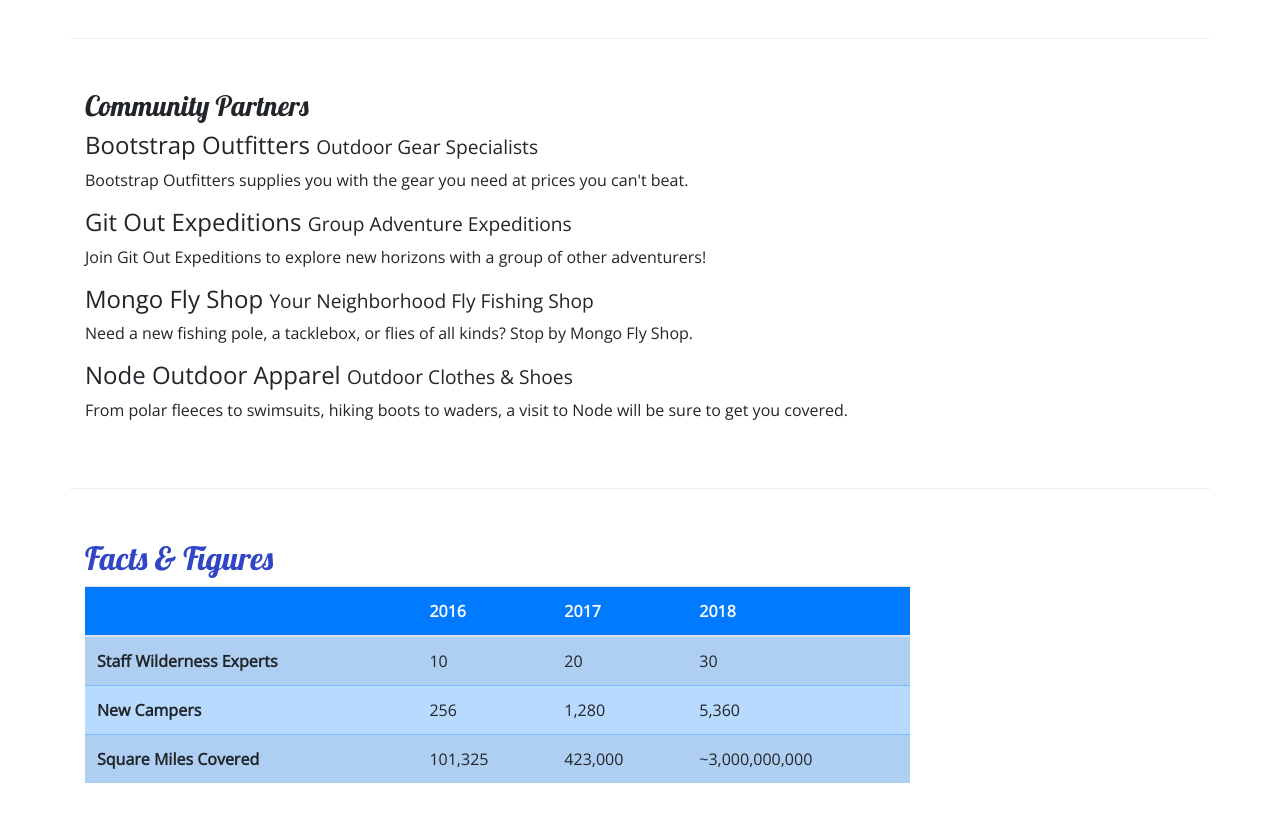
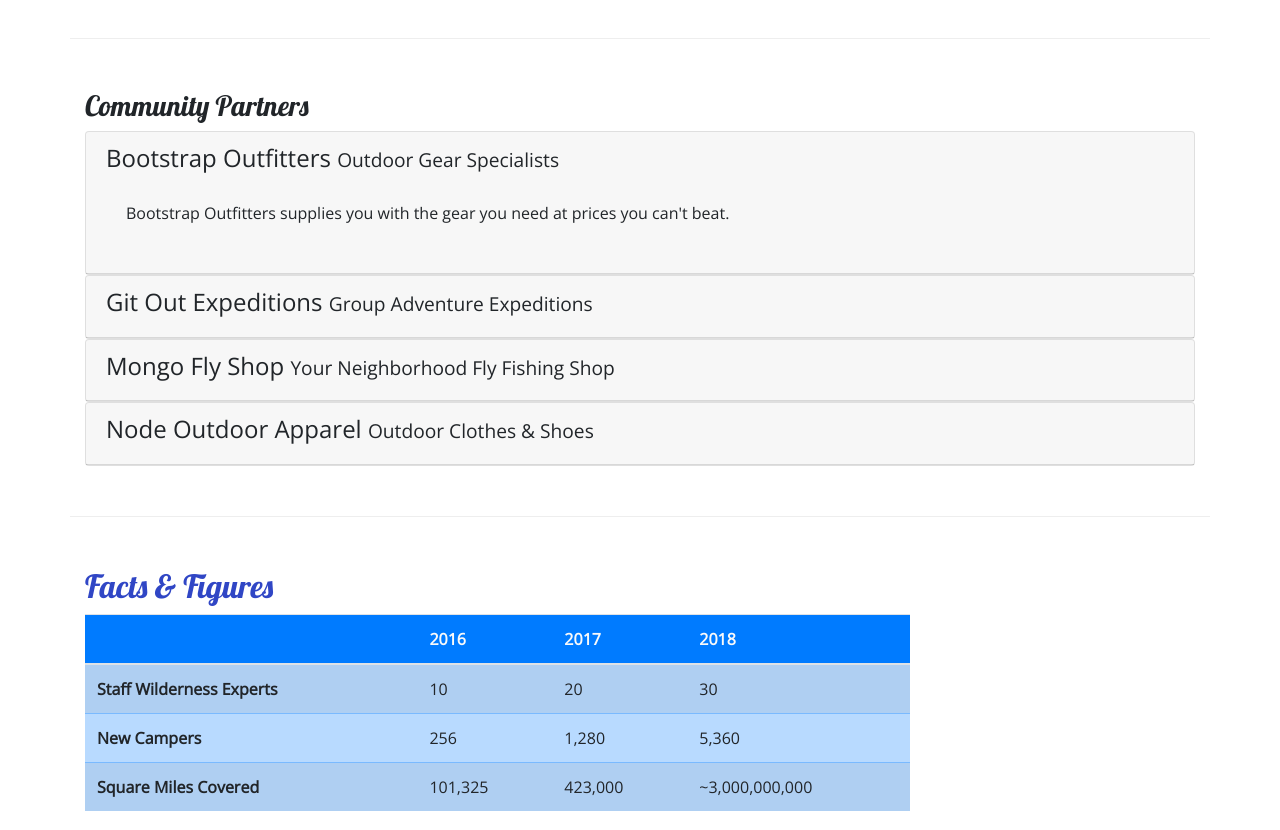
Before and after one commit to storkyyy/bootstrapProject, a website: page aboutus.html in a window 1280 px wide. Shown: the part 780-1610 px from the top of the page. Drawn offline with nearby package versions, Linux system fonts and the light colour scheme.

Commit message:
Mid week 3: Add accordion to aboutus.html

```diff
--- a/aboutus.html
+++ b/aboutus.html
@@ -1,31 +1,46 @@
 <!DOCTYPE html>
 <html lang="en">
-
   <head>
     <!-- Required meta tags always come first -->
     <meta charset="utf-8" />
     <meta name="viewport" content="width=device-width, initial-scale=1" />
 
     <!-- Bootstrap CSS -->
-    <link rel="stylesheet" href="node_modules/bootstrap/dist/css/bootstrap.min.css" />
+    <link
+      rel="stylesheet"
+      href="node_modules/bootstrap/dist/css/bootstrap.min.css"
+    />
 
     <!-- Additional CSS must be placed after Bootstrap CSS -->
-    <link rel="stylesheet" href="node_modules/font-awesome/css/font-awesome.min.css" />
-    <link rel="stylesheet" href="node_modules/bootstrap-social/bootstrap-social.css" />
-    <link rel="stylesheet" href="https://fonts.googleapis.com/css?family=Lobster%7COpen+Sans" />
+    <link
+      rel="stylesheet"
+      href="node_modules/font-awesome/css/font-awesome.min.css"
+    />
+    <link
+      rel="stylesheet"
+      href="node_modules/bootstrap-social/bootstrap-social.css"
+    />
+    <link
+      rel="stylesheet"
+      href="https://fonts.googleapis.com/css?family=Lobster%7COpen+Sans"
+    />
     <link rel="stylesheet" href="assets/css/styles.css" />
 
     <title>NuCamp: A Better Way To Camp</title>
   </head>
 
   <body>
-
     <!-- Website banner -->
     <header class="jumbotron jumbotron-fluid">
       <div class="container">
         <div class="row">
           <div class="col-4 col-sm-3 col-md-2 align-self-center">
-                    <a href="index.html"><img src="assets/img/logo.png" class="img-fluid" alt="NuCamp Logo" /></a>
+            <a href="index.html"
+              ><img
+                src="assets/img/logo.png"
+                class="img-fluid"
+                alt="NuCamp Logo"
+            /></a>
           </div>
           <div class="col">
             <h1>NuCamp</h1>
@@ -38,16 +53,43 @@
     <!-- Website navigation pane, stick to top of page on scroll -->
     <nav class="navbar navbar-expand-sm navbar-dark sticky-top">
       <div class="container">
-            <a class="navbar-brand" href="index.html"><img src="assets/img/logo.png" height="30" width="30" alt="NuCamp Logo"></a>
-            <button class="navbar-toggler" type="button" data-toggle="collapse" data-target="#nucampNavbar">
+        <a class="navbar-brand" href="index.html"
+          ><img
+            src="assets/img/logo.png"
+            height="30"
+            width="30"
+            alt="NuCamp Logo"
+        /></a>
+        <button
+          class="navbar-toggler"
+          type="button"
+          data-toggle="collapse"
+          data-target="#nucampNavbar"
+        >
           <span class="navbar-toggler-icon"></span>
         </button>
         <div class="collapse navbar-collapse" id="nucampNavbar">
           <ul class="navbar-nav">
-                    <li class="nav-item"><a class="nav-link" href="index.html"><i class="fa fa-home fa-lg"></i> Home</a></li>
-                    <li class="nav-item active"><a class="nav-link" href="#"><i class="fa fa-info fa-lg"></i> About</a></li>
-                    <li class="nav-item"><a class="nav-link" href="#"><i class="fa fa-list fa-lg"></i> Sites</a></li>
-                    <li class="nav-item"><a class="nav-link" href="contactus.html"><i class="fa fa-address-card fa-lg"></i> Contact</a></li>
+            <li class="nav-item">
+              <a class="nav-link" href="index.html"
+                ><i class="fa fa-home fa-lg"></i> Home</a
+              >
+            </li>
+            <li class="nav-item active">
+              <a class="nav-link" href="#"
+                ><i class="fa fa-info fa-lg"></i> About</a
+              >
+            </li>
+            <li class="nav-item">
+              <a class="nav-link" href="#"
+                ><i class="fa fa-list fa-lg"></i> Sites</a
+              >
+            </li>
+            <li class="nav-item">
+              <a class="nav-link" href="contactus.html"
+                ><i class="fa fa-address-card fa-lg"></i> Contact</a
+              >
+            </li>
           </ul>
         </div>
       </div>
@@ -55,7 +97,6 @@
 
     <!-- Mission statement and facts/figures for company -->
     <div class="container">
-
       <div class="row">
         <div class="col">
           <ol class="breadcrumb">
@@ -70,12 +111,22 @@
       <div class="row row-content">
         <div class="col-sm-6">
           <h3>Our Mission</h3>
-                    <p>We present a curated database of the best campsites in the vast woods and backcountry of the World Wide Web Wilderness. We increase access to adventure for the public while promoting safe and respectful use of resources. The expert wilderness trekkers on our staff personally verify each campsite to make sure that they are up to our standards. We also present a platform for campers to share reviews on campsites they have visited with each other.</p>
+          <p>
+            We present a curated database of the best campsites in the vast
+            woods and backcountry of the World Wide Web Wilderness. We increase
+            access to adventure for the public while promoting safe and
+            respectful use of resources. The expert wilderness trekkers on our
+            staff personally verify each campsite to make sure that they are up
+            to our standards. We also present a platform for campers to share
+            reviews on campsites they have visited with each other.
+          </p>
         </div>
 
         <div class="col-sm-6">
           <div class="card">
-                        <div class="card-header bg-primary text-white">Facts At a Glance</div>
+            <div class="card-header bg-primary text-white">
+              Facts At a Glance
+            </div>
             <div class="card-body">
               <dl class="row">
                 <dt class="col-6">Founded</dt>
@@ -94,10 +145,14 @@
         <div class="col">
           <div class="card bg-light mt-3">
             <blockquote class="blockquote card-body">
-                            <p class="mb-0">I will not follow where the path may lead, but I will go where there is no path, and I will leave a trail.</p>
-                            <footer class="blockquote-footer">Muriel Strode,
-                                <cite title="Source Title">"Wind-Wafted Wild Flowers" -
-                                    The Open Court, 1903
+              <p class="mb-0">
+                I will not follow where the path may lead, but I will go where
+                there is no path, and I will leave a trail.
+              </p>
+              <footer class="blockquote-footer">
+                Muriel Strode,
+                <cite title="Source Title"
+                  >"Wind-Wafted Wild Flowers" - The Open Court, 1903
                 </cite>
               </footer>
             </blockquote>
@@ -108,14 +163,82 @@
       <div class="row row-content">
         <div class="col">
           <h3>Community Partners</h3>
-                    <h4>Bootstrap Outfitters <small>Outdoor Gear Specialists</small></h4>
-                    <p class="d-none d-sm-block">Bootstrap Outfitters supplies you with the gear you need at prices you can't beat.</p>
-                    <h4>Git Out Expeditions <small>Group Adventure Expeditions</small></h4>
-                    <p class="d-none d-sm-block">Join Git Out Expeditions to explore new horizons with a group of other adventurers!</p>
-                    <h4>Mongo Fly Shop <small>Your Neighborhood Fly Fishing Shop</small></h4>
-                    <p class="d-none d-sm-block">Need a new fishing pole, a tacklebox, or flies of all kinds? Stop by Mongo Fly Shop.</p>
-                    <h4>Node Outdoor Apparel <small>Outdoor Clothes & Shoes</small></h4>
-                    <p class="d-none d-sm-block">From polar fleeces to swimsuits, hiking boots to waders, a visit to Node will be sure to get you covered.</p>
+
+          <div id="accordion">
+            <div class="card">
+              <div role="tab" class="card-header">
+                <h4>
+                  <a data-toggle="collapse" data-target="#bootstrap">
+                    Bootstrap Outfitters <small>Outdoor Gear Specialists</small>
+                  </a>
+                </h4>
+                <div class="collapse show" id="bootstrap" data-parent="#accordion">
+                  <div class="card-body">
+                    <p class="d-none d-sm-block">
+                      Bootstrap Outfitters supplies you with the gear you need
+                      at prices you can't beat.
+                    </p>
+                  </div>
+                </div>
+              </div>
+            </div>
+
+            <div class="card">
+              <div role="tab" class="card-header">
+                <h4>
+                  <a class="collapsed" data-toggle="collapse" data-target="#git">
+                    Git Out Expeditions
+                    <small>Group Adventure Expeditions</small>
+                  </a>
+                </h4>
+                <div class="collapse" id="git" data-parent="#accordion">
+                  <div class="card-body">
+                    <p class="d-none d-sm-block">
+                      Join Git Out Expeditions to explore new horizons with a
+                      group of other adventurers!
+                    </p>
+                  </div>
+                </div>
+              </div>
+            </div>
+
+            <div class="card">
+              <div role="tab" class="card-header">
+                <h4>
+                  <a class="collapsed" data-toggle="collapse" data-target="#mongo">
+                    Mongo Fly Shop
+                    <small>Your Neighborhood Fly Fishing Shop</small>
+                  </a>
+                </h4>
+                <div class="collapse" id="mongo" data-parent="#accordion">
+                  <div class="card-body">
+                    <p class="d-none d-sm-block">
+                      Need a new fishing pole, a tacklebox, or flies of all
+                      kinds? Stop by Mongo Fly Shop.
+                    </p>
+                  </div>
+                </div>
+              </div>
+            </div>
+
+            <div class="card">
+              <div role="tab" class="card-header">
+                <h4>
+                  <a class="collapsed" data-toggle="collapse" data-target="#node">
+                    Node Outdoor Apparel <small>Outdoor Clothes & Shoes</small>
+                  </a>
+                </h4>
+                <div class="collapse" id="node" data-parent="#accordion">
+                  <div class="card-body">
+                    <p class="d-none d-sm-block">
+                      From polar fleeces to swimsuits, hiking boots to waders, a
+                      visit to Node will be sure to get you covered.
+                    </p>
+                  </div>
+                </div>
+              </div>
+            </div>
+          </div>
         </div>
       </div>
 
@@ -184,7 +307,6 @@
           </div>
         </div>
       </div>
-
     </footer>
 
     <!-- jQuery must come first, then Popper.js, then the Bootstrap JavaScript plugins.-->
--- a/assets/css/styles.css
+++ b/assets/css/styles.css
@@ -35,3 +35,9 @@ header h2 {
 .navbar {
     background-color: #901CAD;
 }
+
+a,
+a:hover {
+    color: inherit;
+    text-decoration: none;
+}
--- a/package.json
+++ b/package.json
@@ -19,8 +19,5 @@
     "font-awesome": "^4.7.0",
     "jquery": "^3.5.1",
     "popper.js": "^1.16.1"
-  },
-  "prettier":{
-    "htmlWhitespaceSensitivity":"ignore"
   }
 }
```
Also changed, not shown: index.html (+17 -88 lines). Lines whose indentation alone changed are shown as unchanged.
